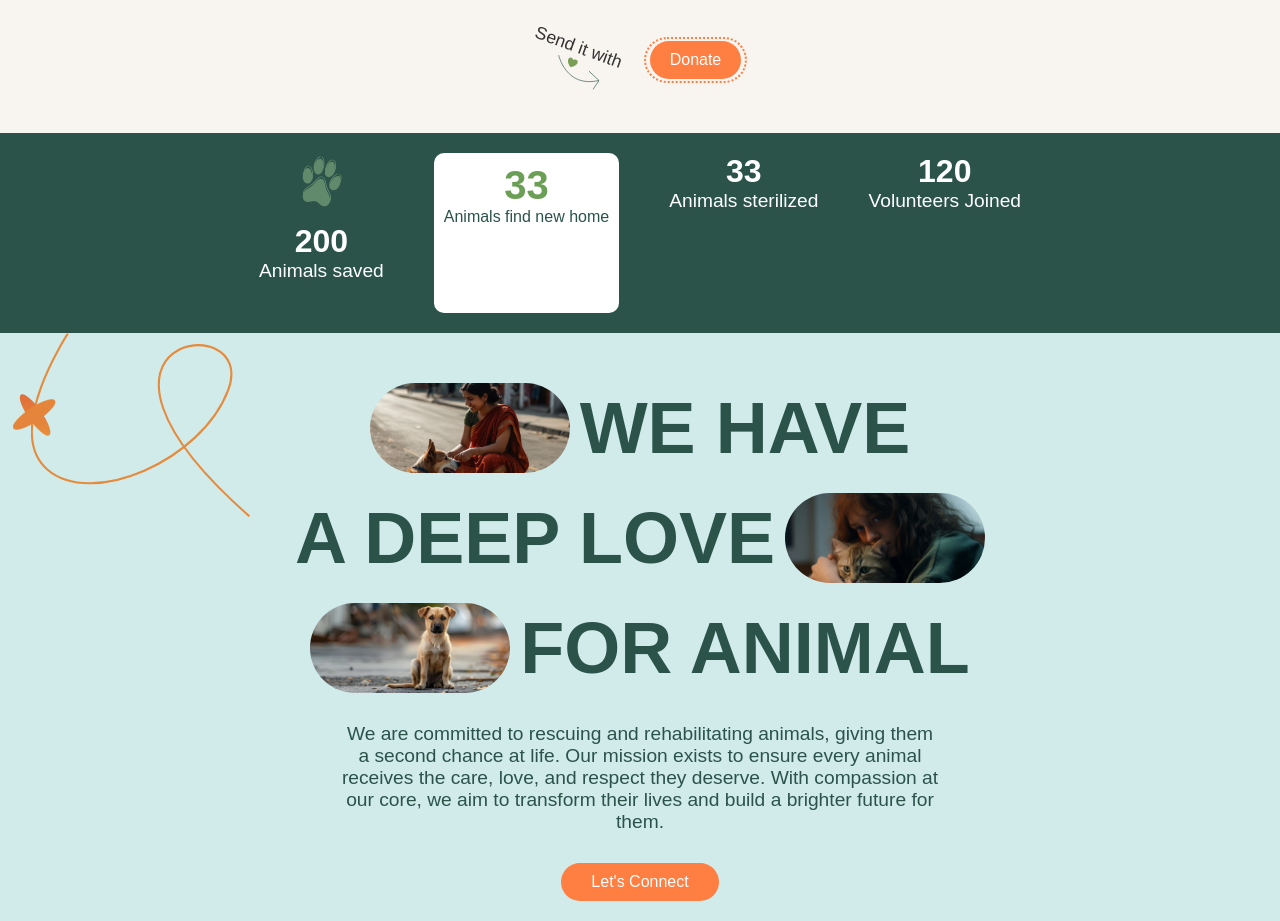
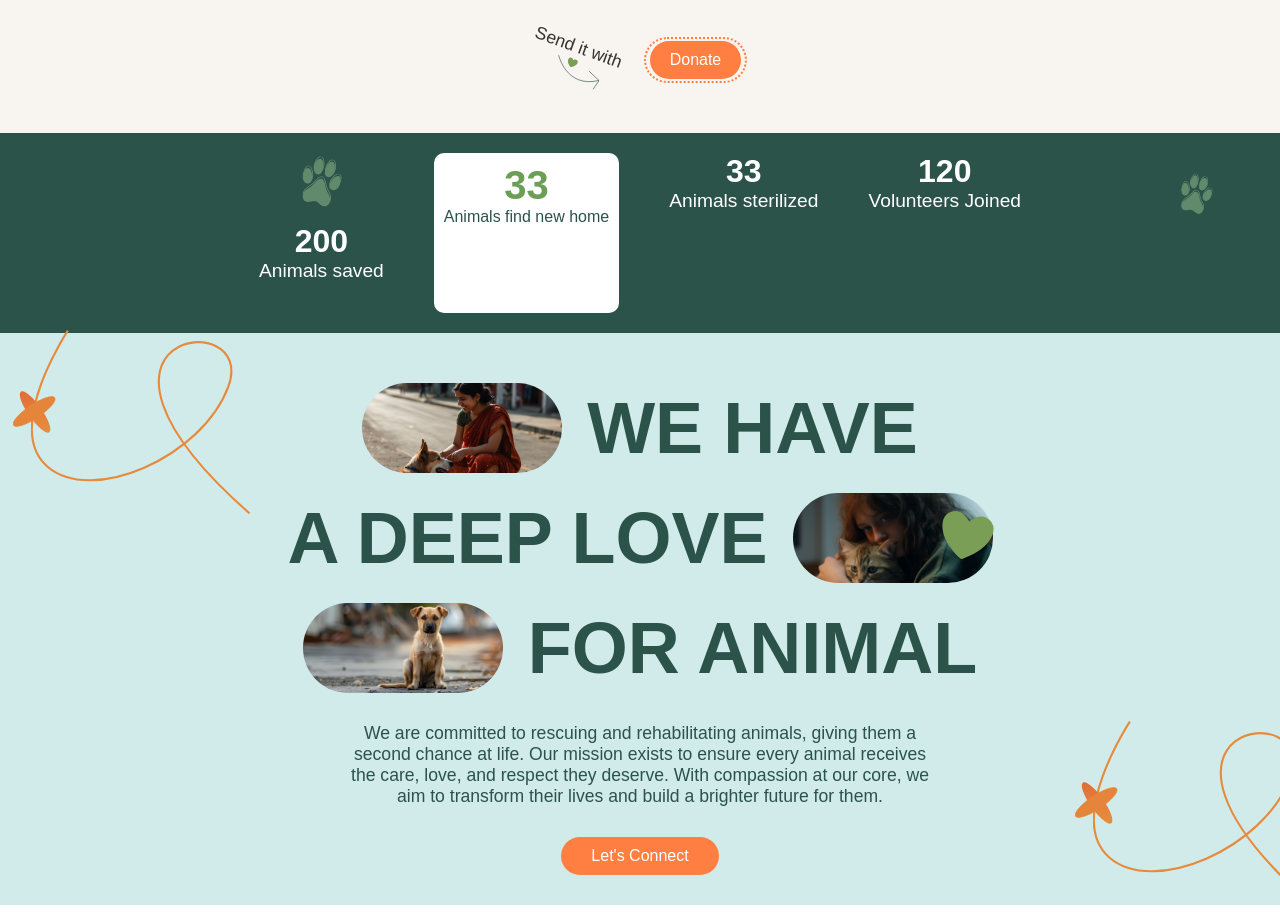
Before and after one commit to vidwanns/the_rescue_tails_, a Next.js app: page / in a window 1280 px wide. Shown: the part 900-1821 px from the top of the page. Built offline with nearby package versions, Linux system fonts and the light colour scheme.

Commit message:
added svgs

```diff
--- a/src/app/components/layout/secondSection.js
+++ b/src/app/components/layout/secondSection.js
@@ -29,6 +29,10 @@ const SecondSection = () => {
           <img src="/images/secondSection/curved-line.svg" alt="Curved Decoration" />
         </div>
 
+        <div className="curved-decoration-2">
+          <img src="/images/secondSection/curved-line.svg" alt="Curved Decoration-2" />
+        </div>
+
         {/* Main Title with Images and Text */}
         <div className="main-title">
           <div className="large-text">
@@ -53,6 +57,16 @@ const SecondSection = () => {
           </div>
         </div>
 
+        {/* Heart SVG */}
+        <div className="svg-heart">
+          <img src="/images/secondSection/Icon akar-heart.svg" alt="Heart Icon" />
+        </div>
+
+        {/* Paw SVG */}
+        <div className="svg-paw">
+          <img src="/images/secondSection/paw.svg" alt="Paw Icon" />
+        </div>
+
         <p className="description-text">
           We are committed to rescuing and rehabilitating animals, giving them a second chance at life.
           Our mission exists to ensure every animal receives the care, love, and respect they deserve.
--- a/src/app/styles/component/secondSection/secondSection.css
+++ b/src/app/styles/component/secondSection/secondSection.css
@@ -1,6 +1,6 @@
 .second-section {
     background-color: #d0ebea;
-    padding: 0 0 20px 0;
+    padding: 0 0 30px 0;
     text-align: center;
     position: relative;
 }
@@ -66,10 +66,12 @@
     display: flex;
     justify-content: center;
     align-items: center;
-    gap: 10px;
+    gap: 25px;
     margin-bottom: 20px;
     font-size: 3.5rem;  /* Set this back to the original large size */
     color: #2b534a;
+    width: 100%;
+
 }
 
 /* Make individual spans larger */
@@ -91,7 +93,7 @@
 }
 
 .description-text {
-    font-size: 1.2rem;
+    font-size: 1.1rem;
     color: #2b534a;
     margin: 30px auto;
     max-width: 600px;
@@ -123,3 +125,37 @@
 .curved-decoration img {
     max-width: 100%;
 }
+
+
+.curved-decoration-2 {
+    position: absolute;
+    top: 71%;
+    left: 80%;
+    text-align: center;
+    scale: .7;
+}
+
+/* Heart SVG positioning */
+.svg-heart {
+    position: absolute;
+    top: 50%;
+    right: 23%;
+    scale: 1.5;
+}
+
+.svg-heart img {
+    width: 40px;
+    height: auto;
+}
+
+/* Paw SVG positioning */
+.svg-paw {
+    position: absolute;
+    top: 5%;
+    right: 5%;
+}
+
+.svg-paw img {
+    width: 40px;
+    height: auto;
+}
```
